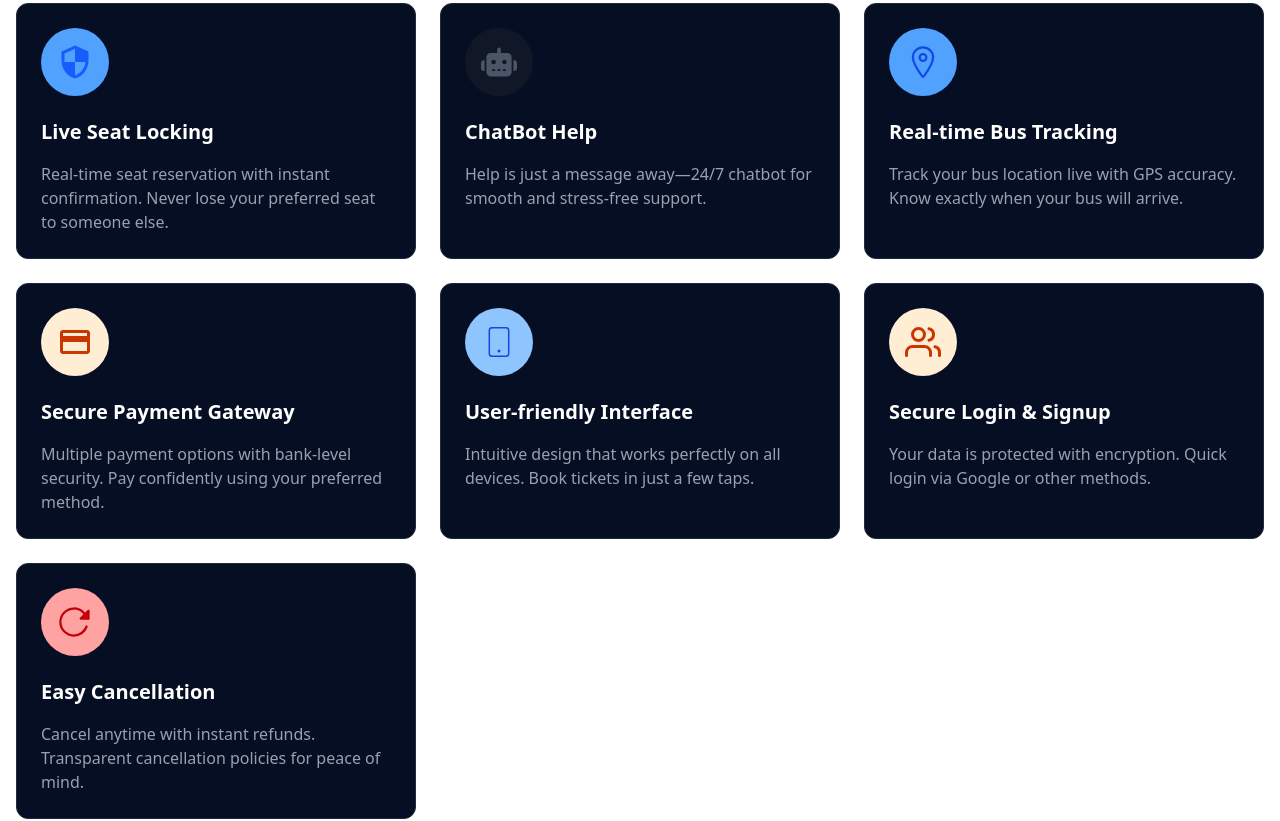
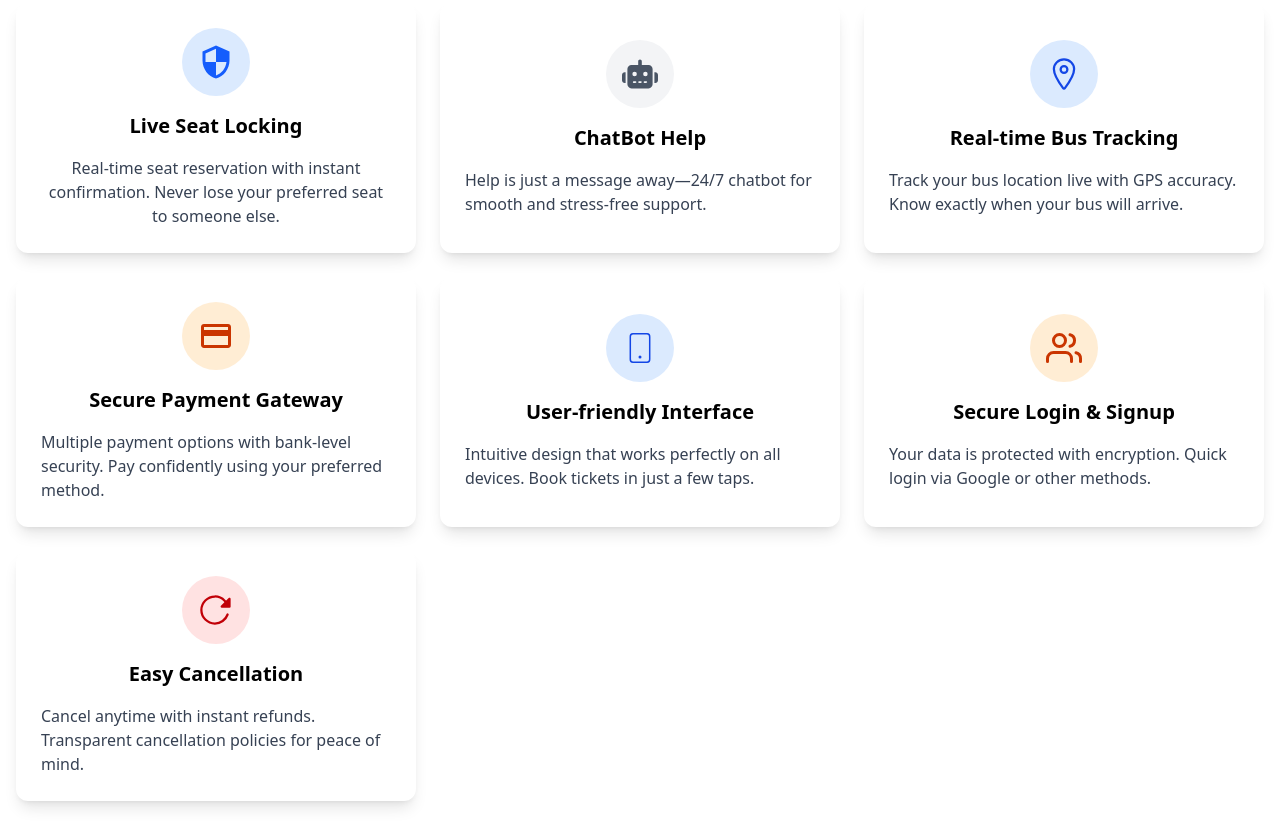
Before and after one commit to Chandrashekher1/TripTix, a React (Vite) app: page / in a window 1280 px wide. Shown: the part 880-1701 px from the top of the page. Built offline with nearby package versions, Linux system fonts and the light colour scheme; no server answers.

Commit message:
refactor : change ui of each card

```diff
--- a/src/components/WhyChoose.jsx
+++ b/src/components/WhyChoose.jsx
@@ -9,60 +9,60 @@ const WhyChoose = () => {
   return (
     <div className="px-4 py-12">
       <div className="grid grid-cols-1 sm:grid-cols-2 lg:grid-cols-3 gap-6 max-w-7xl mx-auto">
-        <div className="bg-[#060e23] md:p-6 p-4 rounded-xl border border-gray-800 hover:-translate-y-1 hover:z-0 transition-all duration-300">
-          <span className="rounded-full md:p-4 p-3 bg-blue-400 inline-block">
-            <MdOutlineSecurity className='md:text-4xl text-xl text-blue-600' />
+        <div className="bg-white md:p-6 p-4 rounded-xl border border-transparent shadow-lg hover:shadow-xl hover:-translate-y-1 hover:z-0 transition-all duration-300 flex justify-center flex-col items-center">
+          <span className="rounded-full md:p-4 p-3 bg-blue-100 inline-block">
+            <MdOutlineSecurity className='md:text-4xl text-xl text-blue-600 hover:scale-105' />
           </span>
-          <h3 className="text-white text-xl font-semibold md:my-4 my-2">Live Seat Locking</h3>
-          <p className="text-gray-400">Real-time seat reservation with instant confirmation. Never lose your preferred seat to someone else.</p>
+          <h3 className="text-xl font-semibold md:my-4 my-2">Live Seat Locking</h3>
+          <p className="text-gray-700 text-center">Real-time seat reservation with instant confirmation. Never lose your preferred seat to someone else.</p>
         </div>
 
-        <div className="bg-[#060e23] md:p-6 p-4 rounded-xl border border-gray-800 hover:-translate-y-1 hover:z-0 transition-all duration-300">
-          <span className="rounded-full p-4 bg-gray-900 inline-block">
+        <div className="bg-white md:p-6 p-4 rounded-xl border border-transparent shadow-lg hover:shadow-xl hover:-translate-y-1 hover:z-0 transition-all duration-300 flex justify-center flex-col items-center">
+          <span className="rounded-full p-4 bg-gray-100 inline-block">
             <FaRobot className='md:text-4xl text-xl text-gray-600' />
           </span>
-          <h3 className="text-white text-xl font-semibold md:my-4 my-2">ChatBot Help</h3>
-          <p className="text-gray-400">Help is just a message away—24/7 chatbot for smooth and stress-free support.</p>
+          <h3 className=" text-xl font-semibold md:my-4 my-2">ChatBot Help</h3>
+          <p className="text-gray-700">Help is just a message away—24/7 chatbot for smooth and stress-free support.</p>
         </div>
 
-        <div className="bg-[#060e23] md:p-6 p-4 rounded-xl border border-gray-800 hover:-translate-y-1 hover:z-0 transition-all duration-300">
-          <span className="rounded-full p-4 bg-blue-400 inline-block">
+        <div className="bg-white md:p-6 p-4 rounded-xl border border-transparent shadow-lg hover:shadow-xl hover:-translate-y-1 hover:z-0 transition-all duration-300 flex justify-center flex-col items-center">
+          <span className="rounded-full p-4 bg-blue-100 inline-block">
             <IoLocationOutline className='md:text-4xl text-2xl text-blue-700'  />
           </span>
-          <h3 className="text-white text-xl font-semibold md:my-4 my-2">Real-time Bus Tracking</h3>
-          <p className="text-gray-400">Track your bus location live with GPS accuracy. Know exactly when your bus will arrive.</p>
+          <h3 className="text-xl font-semibold md:my-4 my-2">Real-time Bus Tracking</h3>
+          <p className="text-gray-700">Track your bus location live with GPS accuracy. Know exactly when your bus will arrive.</p>
         </div>
 
-        <div className="bg-[#060e23] md:p-6 p-4 rounded-xl border border-gray-800 hover:-translate-y-1 hover:z-0 transition-all duration-300">
+        <div className="bg-white md:p-6 p-4 rounded-xl border border-transparent shadow-lg hover:shadow-xl hover:-translate-y-1 hover:z-0 transition-all duration-300 flex justify-center flex-col items-center">
           <span className="rounded-full p-4 bg-orange-100 inline-block">
             <MdPayment className='md:text-4xl text-2xl text-orange-700' />
           </span>
-          <h3 className="text-white text-xl font-semibold md:my-4 my-2">Secure Payment Gateway</h3>
-          <p className="text-gray-400">Multiple payment options with bank-level security. Pay confidently using your preferred method.</p>
+          <h3 className=" text-xl font-semibold md:my-4 my-2">Secure Payment Gateway</h3>
+          <p className="text-gray-700">Multiple payment options with bank-level security. Pay confidently using your preferred method.</p>
         </div>
 
-        <div className="bg-[#060e23] p-6 rounded-xl border border-gray-800 hover:-translate-y-1 hover:z-0 transition-all duration-300">
-          <span className="rounded-full p-4 bg-blue-300 inline-block">
+        <div className="bg-white md:p-6 p-4 rounded-xl border border-transparent shadow-lg hover:shadow-xl hover:-translate-y-1 hover:z-0 transition-all duration-300 flex justify-center flex-col items-center">
+          <span className="rounded-full p-4 bg-blue-100 inline-block">
             <CiMobile2 className='md:text-4xl text-2xl text-blue-700' />
           </span>
-          <h3 className="text-white text-xl font-semibold my-4">User-friendly Interface</h3>
-          <p className="text-gray-400">Intuitive design that works perfectly on all devices. Book tickets in just a few taps.</p>
+          <h3 className="text-xl font-semibold my-4">User-friendly Interface</h3>
+          <p className="text-gray-700">Intuitive design that works perfectly on all devices. Book tickets in just a few taps.</p>
         </div>
 
-        <div className="bg-[#060e23] md:p-6 p-4 rounded-xl border border-gray-800 hover:-translate-y-1 hover:z-0 transition-all duration-300">
+        <div className="bg-white md:p-6 p-4 rounded-xl border border-transparent shadow-lg hover:shadow-xl hover:-translate-y-1 hover:z-0 transition-all duration-300 flex justify-center flex-col items-center">
           <span className="rounded-full p-4 bg-orange-100 inline-block">
             <FiUsers className='md:text-4xl text-2xl text-orange-700' />
           </span>
-          <h3 className="text-white text-xl font-semibold md:my-4 my-2">Secure Login & Signup</h3>
-          <p className="text-gray-400">Your data is protected with encryption. Quick login via Google or other methods.</p>
+          <h3 className="text-xl font-semibold md:my-4 my-2">Secure Login & Signup</h3>
+          <p className="text-gray-700">Your data is protected with encryption. Quick login via Google or other methods.</p>
         </div>
 
-        <div className="bg-[#060e23] md:p-6 p-4 rounded-xl border border-gray-800 hover:-translate-y-1 hover:z-0 transition-all duration-300">
-          <span className="rounded-full p-4 bg-red-300 inline-block">
+        <div className="bg-white md:p-6 p-4 rounded-xl border border-transparent shadow-lg hover:shadow-xl hover:-translate-y-1 hover:z-0 transition-all duration-300 flex justify-center flex-col items-center">
+          <span className="rounded-full p-4 bg-red-100 inline-block">
             <IoReload className='md:text-4xl text-2xl text-red-700' />
           </span>
-          <h3 className="text-white text-xl font-semibold md:my-4 my-2">Easy Cancellation</h3>
-          <p className="text-gray-400">Cancel anytime with instant refunds. Transparent cancellation policies for peace of mind.</p>
+          <h3 className=" text-xl font-semibold md:my-4 my-2">Easy Cancellation</h3>
+          <p className="text-gray-700">Cancel anytime with instant refunds. Transparent cancellation policies for peace of mind.</p>
         </div>
       </div>
     </div>
```
